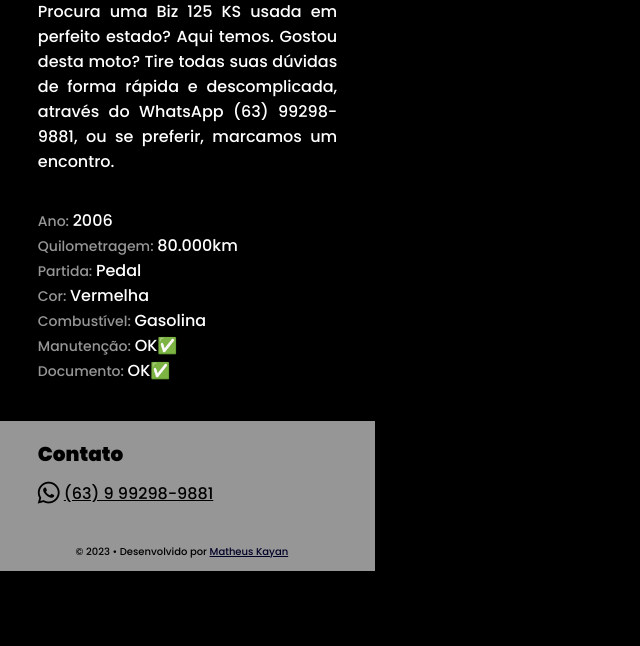
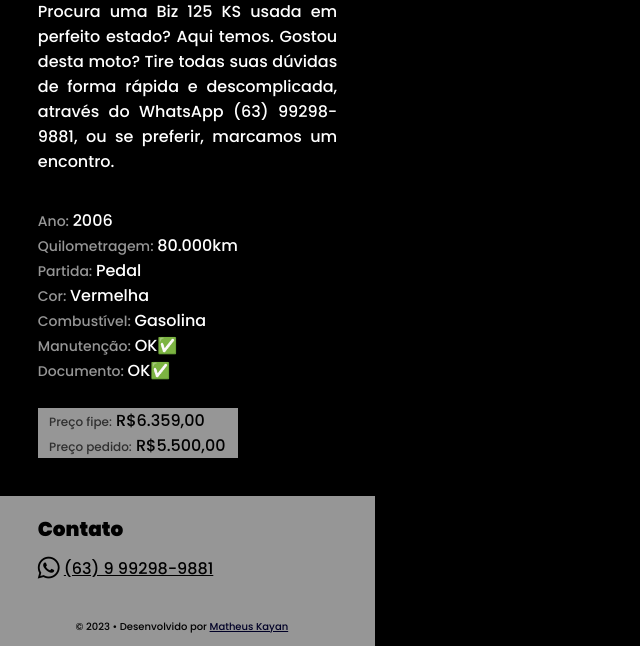
Before and after one commit to mattheuskayan/biz_a_venda, a plain HTML site: page index.html in a window 1280 px wide. Shown: the part 817-1463 px from the top of the page, without its empty margins (0-640 px from the left). Before the commit the page ends 1388 px from the top, so only its background shows below. Drawn offline with Linux system fonts and the light colour scheme.

Commit message:
update16

```diff
--- a/index.html
+++ b/index.html
@@ -68,6 +68,10 @@
                 <br><span>Combustível: </span>Gasolina
                 <br><span>Manutenção: </span>OK✅
                 <br><span>Documento: </span>OK✅
+            </p><br>
+            <p class="preco">
+                <span class="s1">Preço fipe:</span> R$6.359,00
+                <br><span class="s1">Preço pedido:</span> R$5.500,00
             </p>
         </div>
     </section>
--- a/style.css
+++ b/style.css
@@ -46,6 +46,17 @@
     font-size: 14px;
 }
 
+.preco {
+    padding-left: 0.3cm;
+    background: #969696;
+    width: 5.3cm;
+}
+
+.s1 {
+    color: rgb(48, 48, 48);
+    font-size: 12px;
+}
+
 .contato {
     padding: 1cm;
     background: #969696;
```
